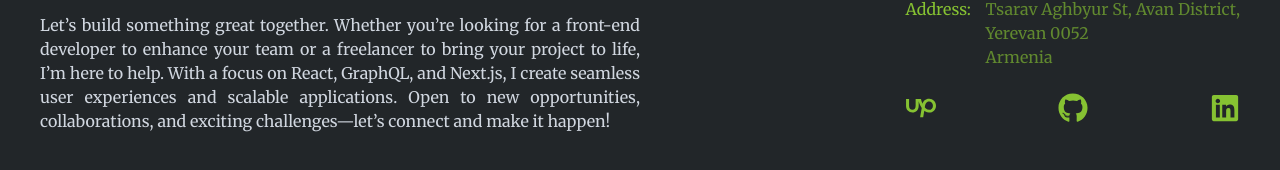
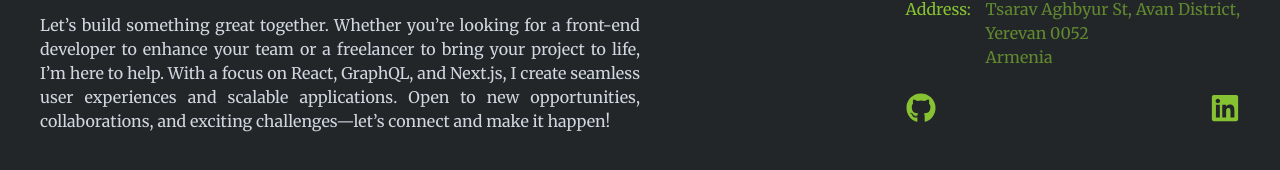
Before and after one commit to maxim9998/portfolio, a React (Vite) app: page / in a window 1280 px wide. Shown: the part 4704-4874 px from the top of the page. Built offline with nearby package versions, Linux system fonts and the light colour scheme.

Commit message:
New resume update

```diff
--- a/src/components/layout/mainLayout/header/DownloadCv.tsx
+++ b/src/components/layout/mainLayout/header/DownloadCv.tsx
@@ -2,11 +2,11 @@ import { useCallback } from "react";
 
 import { downloadPDFfromUrl } from "../../../../utils/helpers/downloadFile";
 
-import myCv from "@assets/pdfs/Resume --Maksim Harutyunyan (2025).pdf";
+import myCv from "@assets/pdfs/Maksim Harutyunyan frontend resume.pdf";
 
 const DownloadCv = () => {
   const downloadMyCV = useCallback(() => {
-    downloadPDFfromUrl(myCv, "Resume --Maksim Harutyunyan (2025)");
+    downloadPDFfromUrl(myCv, "Maksim Harutyunyan frontend resume");
   }, []);
 
   return (
--- a/src/components/ui/footer/rightPart/socialLinks.ts
+++ b/src/components/ui/footer/rightPart/socialLinks.ts
@@ -1,5 +1,5 @@
 import { IconType } from "react-icons";
-import { FaUpwork, FaGithub, FaLinkedin } from "react-icons/fa6";
+import { FaGithub, FaLinkedin } from "react-icons/fa6";
 
 interface ISocialLinks {
   socialIcon: IconType;
@@ -7,10 +7,10 @@ interface ISocialLinks {
 }
 
 export const socialLinks: ISocialLinks[] = [
-  {
-    socialIcon: FaUpwork,
-    link: "https://www.upwork.com/freelancers/~01f548f48dc1469835?mp_source=share",
-  },
+  // {
+  //   socialIcon: FaUpwork,
+  //   link: "https://www.upwork.com/freelancers/~01f548f48dc1469835?mp_source=share",
+  // },
   {
     socialIcon: FaGithub,
     link: "https://github.com/maxim9998",
```
Also changed, not shown: 2 other files (tests, documents, lock files or other folders).
